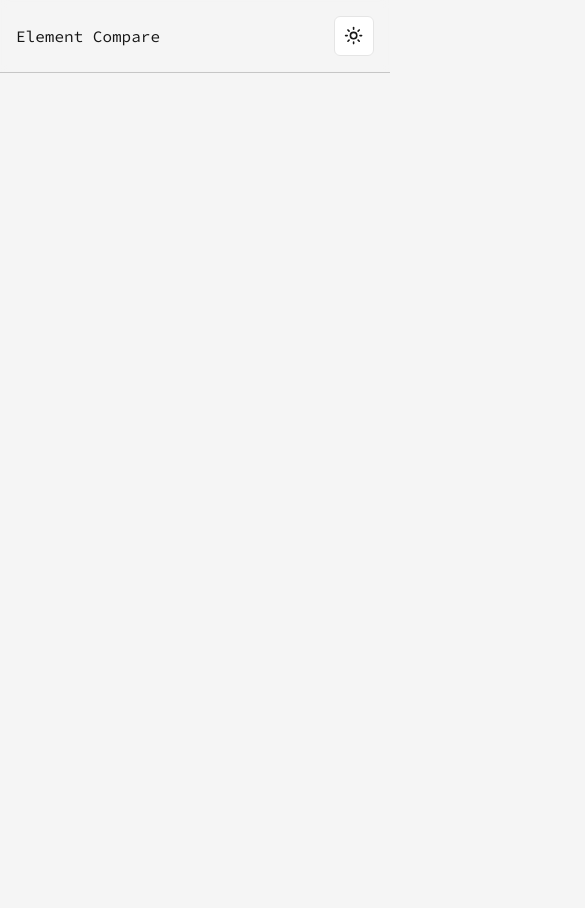
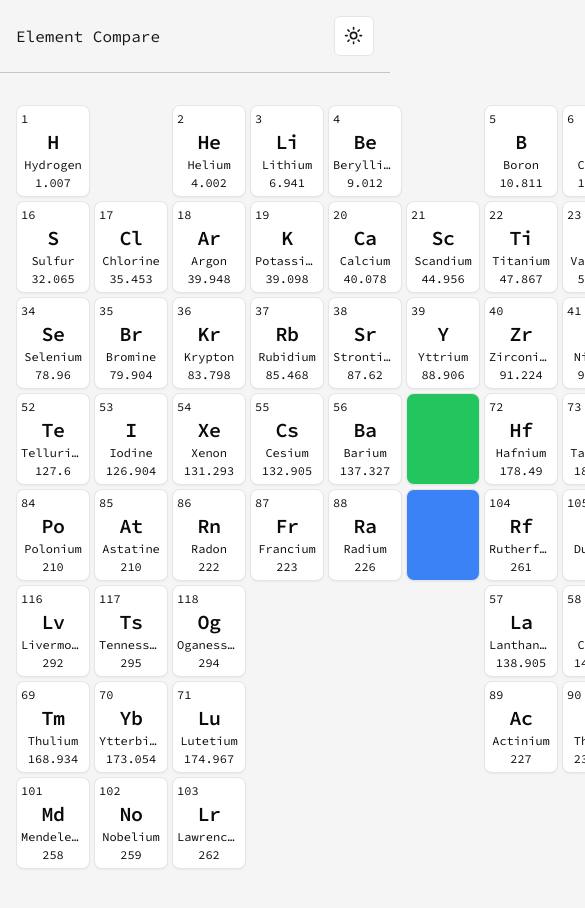
Before and after one commit to 0mppula/element-compare, a Next.js app: page / in a window 390 px wide. Shown: the top 908 px of the page, 585 px wide, since content can reach past the window. Before the commit the page ends 844 px from the top, so only its background shows below. Built offline with nearby package versions, Linux system fonts and the light colour scheme.

Commit message:
Styles periodic table.

```diff
--- /dev/null
+++ b/app/(root)/layout.tsx
@@ -0,0 +1,3 @@
+export default function RootLayout({ children }: { children: React.ReactNode }) {
+	return <div className="container min-h-svh pt-[72.8px]">{children}</div>;
+}
--- a/app/(root)/page.tsx
+++ b/app/(root)/page.tsx
@@ -1,3 +1,9 @@
+import PeriodicTable from '@/components/PeriodicTable';
+
 export default function Home() {
-	return <main>{/* <h1>Element Compare</h1> */}</main>;
+	return (
+		<section className="py-8">
+			<PeriodicTable />
+		</section>
+	);
 }
--- a/app/layout.tsx
+++ b/app/layout.tsx
@@ -18,7 +18,7 @@ export default function RootLayout({ children }: { children: React.ReactNode })
 			<body
 				className={`${cn(
 					sourceCodePro.className,
-					'min-h-svh text-neutral-900 dark:text-neutral-50 bg-neutral-100 dark:bg-neutral-950 antialiased'
+					'text-neutral-900 dark:text-neutral-50 bg-neutral-100 dark:bg-neutral-950 antialiased'
 				)}`}
 			>
 				<ThemeProvider attribute="class" defaultTheme="system">
--- a/components/Nav.tsx
+++ b/components/Nav.tsx
@@ -4,7 +4,7 @@ import { ThemeToggler } from './ThemeToggler';
 function Nav() {
 	return (
 		<nav className="p-4 fixed inset-x-0 top-0 z-[50] border-b-[1px] dark:border-neutral-100/20 border-neutral-950/20 backdrop-blur-sm bg-neutral-100/75 dark:bg-neutral-950/75">
-			<div className="flex items-center justify-between h-full gap-2 mx-auto max-w-7xl">
+			<div className="flex items-center justify-between h-full gap-2 mx-auto max-w-[calc(1400px-32px)]">
 				<Link href="/">Element Compare</Link>
 
 				<ThemeToggler />
--- /dev/null
+++ b/components/PeriodicTable/Element.tsx
@@ -0,0 +1,62 @@
+import { Card } from '@/components/ui/card';
+import { actinidesAtomicNumbers, lanthanidesAtomicNumbers } from '@/constants';
+import { IElement } from '@/types/elements';
+
+interface ElementProps {
+	element: IElement;
+	nextElement: IElement | undefined;
+}
+
+const Element = ({ element, nextElement }: ElementProps) => {
+	// Element period refers to its row in the periodic table.
+	// Element group refers to its column in the periodic table.
+
+	const isLanthanide = lanthanidesAtomicNumbers.some((an) => an === element.AtomicNumber);
+	const isActinide = actinidesAtomicNumbers.some((an) => an === element.AtomicNumber);
+
+	const isFirstLanthanide = element.AtomicNumber === lanthanidesAtomicNumbers[0];
+	const isFirstActinide = element.AtomicNumber === actinidesAtomicNumbers[0];
+
+	const isLastBeforeLanthanide = element.AtomicNumber === lanthanidesAtomicNumbers[0] - 1;
+	const isLastBeforeActinide = element.AtomicNumber === actinidesAtomicNumbers[0] - 1;
+
+	const elementRowStart = isActinide ? 9 : isLanthanide ? 8 : element.Period;
+
+	const emptyColSpan =
+		nextElement && +element.Group < 18 ? +nextElement.Group - +element.Group - 1 : null;
+
+	return (
+		<>
+			{/* The following div spans the empty space before the first element in either the
+      lanthanide or actinide elements. */}
+			<div className={isFirstLanthanide || isFirstActinide ? 'col-span-3' : 'hidden'} />
+
+			<Card
+				className={`p-1 col-span-1 row-start-${elementRowStart} w-[74px] text-wrap text-[12px]`}
+			>
+				<div>
+					<p className="flex justify-between items-center">{element.AtomicNumber}</p>
+				</div>
+
+				<h2 className="text-center scroll-m-2 text-xl font-semibold tracking-tight">
+					{element.Symbol}
+				</h2>
+
+				<p className="text-center text-ellipsis overflow-hidden">{element.Element}</p>
+
+				<p className="text-center">{element.AtomicMass}</p>
+			</Card>
+
+			{/* The following div spans the empty space that is allocated for the lanthanide and actinide elements seperator. */}
+			{isLastBeforeLanthanide && <Card className="bg-green-500 min-w-[74px]" />}
+			{isLastBeforeActinide && <Card className="bg-blue-500 min-w-[74px]" />}
+
+			{/* The following div spans the empty space between the elements in the top 3 periods. */}
+			{element.AtomicNumber <= 56 && (
+				<div className={`${emptyColSpan ? `col-span-${emptyColSpan}` : 'hidden'} `} />
+			)}
+		</>
+	);
+};
+
+export default Element;
--- /dev/null
+++ b/components/PeriodicTable/index.tsx
@@ -0,0 +1,34 @@
+import React from 'react';
+import elements from '@/assets/data/elements.json';
+import Element from './Element';
+import { actinidesAtomicNumbers, lanthanidesAtomicNumbers } from '@/constants';
+
+const PeriodicTable = () => {
+	const nonLanthanideActinideElements = elements.filter(
+		(el) =>
+			!lanthanidesAtomicNumbers.some((an) => an === el.AtomicNumber) &&
+			!actinidesAtomicNumbers.some((an) => an === el.AtomicNumber)
+	);
+
+	const lanthadineAndActinideElements = elements.filter(
+		(el) =>
+			lanthanidesAtomicNumbers.some((an) => an === el.AtomicNumber) ||
+			actinidesAtomicNumbers.some((an) => an === el.AtomicNumber)
+	);
+
+	const reOrderedElements = [...nonLanthanideActinideElements, ...lanthadineAndActinideElements];
+
+	return (
+		<div className="grid grid-cols-18 grid-rows-9 gap-1 overflow-x-auto min-w-[1400px]">
+			{reOrderedElements.map((element, i) => (
+				<Element
+					key={`${element.Element}`}
+					element={element}
+					nextElement={elements[i + 1]}
+				/>
+			))}
+		</div>
+	);
+};
+
+export default PeriodicTable;
--- /dev/null
+++ b/components/TypographyH1.tsx
@@ -0,0 +1,15 @@
+import React from 'react';
+
+interface TypographyH1Props {
+	children: React.ReactNode;
+}
+
+const TypographyH1 = ({ children }: TypographyH1Props) => {
+	return (
+		<h1 className="scroll-m-20 text-3xl font-bold tracking-tight lg:text-4xl mb-4">
+			{children}
+		</h1>
+	);
+};
+
+export default TypographyH1;
--- /dev/null
+++ b/components/ui/card.tsx
@@ -0,0 +1,79 @@
+import * as React from "react"
+
+import { cn } from "@/lib/utils"
+
+const Card = React.forwardRef<
+  HTMLDivElement,
+  React.HTMLAttributes<HTMLDivElement>
+>(({ className, ...props }, ref) => (
+  <div
+    ref={ref}
+    className={cn(
+      "rounded-lg border bg-card text-card-foreground shadow-sm",
+      className
+    )}
+    {...props}
+  />
+))
+Card.displayName = "Card"
+
+const CardHeader = React.forwardRef<
+  HTMLDivElement,
+  React.HTMLAttributes<HTMLDivElement>
+>(({ className, ...props }, ref) => (
+  <div
+    ref={ref}
+    className={cn("flex flex-col space-y-1.5 p-6", className)}
+    {...props}
+  />
+))
+CardHeader.displayName = "CardHeader"
+
+const CardTitle = React.forwardRef<
+  HTMLParagraphElement,
+  React.HTMLAttributes<HTMLHeadingElement>
+>(({ className, ...props }, ref) => (
+  <h3
+    ref={ref}
+    className={cn(
+      "text-2xl font-semibold leading-none tracking-tight",
+      className
+    )}
+    {...props}
+  />
+))
+CardTitle.displayName = "CardTitle"
+
+const CardDescription = React.forwardRef<
+  HTMLParagraphElement,
+  React.HTMLAttributes<HTMLParagraphElement>
+>(({ className, ...props }, ref) => (
+  <p
+    ref={ref}
+    className={cn("text-sm text-muted-foreground", className)}
+    {...props}
+  />
+))
+CardDescription.displayName = "CardDescription"
+
+const CardContent = React.forwardRef<
+  HTMLDivElement,
+  React.HTMLAttributes<HTMLDivElement>
+>(({ className, ...props }, ref) => (
+  <div ref={ref} className={cn("p-6 pt-0", className)} {...props} />
+))
+CardContent.displayName = "CardContent"
+
+const CardFooter = React.forwardRef<
+  HTMLDivElement,
+  React.HTMLAttributes<HTMLDivElement>
+>(({ className, ...props }, ref) => (
+  <div
+    ref={ref}
+    className={cn("flex items-center p-6 pt-0", className)}
+    {...props}
+  />
+))
+CardFooter.displayName = "CardFooter"
+
+export { Card, CardHeader, CardFooter, CardTitle, CardDescription, CardContent }
--- /dev/null
+++ b/constants/index.ts
@@ -0,0 +1,6 @@
+export const lanthanidesAtomicNumbers = [
+	57, 58, 59, 60, 61, 62, 63, 64, 65, 66, 67, 68, 69, 70, 71,
+];
+export const actinidesAtomicNumbers = [
+	89, 90, 91, 92, 93, 94, 95, 96, 97, 98, 99, 100, 101, 102, 103,
+];
--- a/tailwind.config.ts
+++ b/tailwind.config.ts
@@ -1,80 +1,105 @@
-import type { Config } from "tailwindcss"
+import type { Config } from 'tailwindcss';
 
 const config = {
-  darkMode: ["class"],
+	darkMode: ['class'],
 	content: [
 		'./pages/**/*.{ts,tsx}',
 		'./components/**/*.{ts,tsx}',
 		'./app/**/*.{ts,tsx}',
 		'./src/**/*.{ts,tsx}',
 	],
-  prefix: "",
+	prefix: '',
 	theme: {
 		container: {
 			center: true,
-      padding: "2rem",
+			padding: '1rem',
 			screens: {
-        "2xl": "1400px",
+				'2xl': '1400px',
 			},
 		},
 		extend: {
+			gridTemplateColumns: {
+				'18': 'repeat(18, minmax(0, 1fr))',
+			},
+			gridColumnStart: {
+				'13': '13',
+				'14': '14',
+				'15': '15',
+				'16': '16',
+				'17': '17',
+				'18': '18',
+			},
+			gridColumnEnd: {
+				'13': '13',
+				'14': '14',
+				'15': '15',
+				'16': '16',
+				'17': '17',
+				'18': '18',
+			},
+			gridColumn: {
+				'span-13': 'span 13 / span 13',
+				'span-14': 'span 14 / span 14',
+				'span-15': 'span 15 / span 15',
+				'span-16': 'span 16 / span 16',
+			},
 			colors: {
-        border: "hsl(var(--border))",
-        input: "hsl(var(--input))",
-        ring: "hsl(var(--ring))",
-        background: "hsl(var(--background))",
-        foreground: "hsl(var(--foreground))",
+				border: 'hsl(var(--border))',
+				input: 'hsl(var(--input))',
+				ring: 'hsl(var(--ring))',
+				background: 'hsl(var(--background))',
+				foreground: 'hsl(var(--foreground))',
 				primary: {
-          DEFAULT: "hsl(var(--primary))",
-          foreground: "hsl(var(--primary-foreground))",
+					DEFAULT: 'hsl(var(--primary))',
+					foreground: 'hsl(var(--primary-foreground))',
 				},
 				secondary: {
-          DEFAULT: "hsl(var(--secondary))",
-          foreground: "hsl(var(--secondary-foreground))",
+					DEFAULT: 'hsl(var(--secondary))',
+					foreground: 'hsl(var(--secondary-foreground))',
 				},
 				destructive: {
-          DEFAULT: "hsl(var(--destructive))",
-          foreground: "hsl(var(--destructive-foreground))",
+					DEFAULT: 'hsl(var(--destructive))',
+					foreground: 'hsl(var(--destructive-foreground))',
 				},
 				muted: {
-          DEFAULT: "hsl(var(--muted))",
-          foreground: "hsl(var(--muted-foreground))",
+					DEFAULT: 'hsl(var(--muted))',
+					foreground: 'hsl(var(--muted-foreground))',
 				},
 				accent: {
-          DEFAULT: "hsl(var(--accent))",
-          foreground: "hsl(var(--accent-foreground))",
+					DEFAULT: 'hsl(var(--accent))',
+					foreground: 'hsl(var(--accent-foreground))',
 				},
 				popover: {
-          DEFAULT: "hsl(var(--popover))",
-          foreground: "hsl(var(--popover-foreground))",
+					DEFAULT: 'hsl(var(--popover))',
+					foreground: 'hsl(var(--popover-foreground))',
 				},
 				card: {
-          DEFAULT: "hsl(var(--card))",
-          foreground: "hsl(var(--card-foreground))",
+					DEFAULT: 'hsl(var(--card))',
+					foreground: 'hsl(var(--card-foreground))',
 				},
 			},
 			borderRadius: {
-        lg: "var(--radius)",
-        md: "calc(var(--radius) - 2px)",
-        sm: "calc(var(--radius) - 4px)",
+				lg: 'var(--radius)',
+				md: 'calc(var(--radius) - 2px)',
+				sm: 'calc(var(--radius) - 4px)',
 			},
 			keyframes: {
-        "accordion-down": {
-          from: { height: "0" },
-          to: { height: "var(--radix-accordion-content-height)" },
+				'accordion-down': {
+					from: { height: '0' },
+					to: { height: 'var(--radix-accordion-content-height)' },
 				},
-        "accordion-up": {
-          from: { height: "var(--radix-accordion-content-height)" },
-          to: { height: "0" },
+				'accordion-up': {
+					from: { height: 'var(--radix-accordion-content-height)' },
+					to: { height: '0' },
 				},
 			},
 			animation: {
-        "accordion-down": "accordion-down 0.2s ease-out",
-        "accordion-up": "accordion-up 0.2s ease-out",
+				'accordion-down': 'accordion-down 0.2s ease-out',
+				'accordion-up': 'accordion-up 0.2s ease-out',
 			},
 		},
 	},
-  plugins: [require("tailwindcss-animate")],
-} satisfies Config
+	plugins: [require('tailwindcss-animate')],
+} satisfies Config;
 
-export default config
+export default config;
```
Also changed, not shown: types/elements.d.ts (+17 -17 lines). Lines whose indentation alone changed are shown as unchanged.
